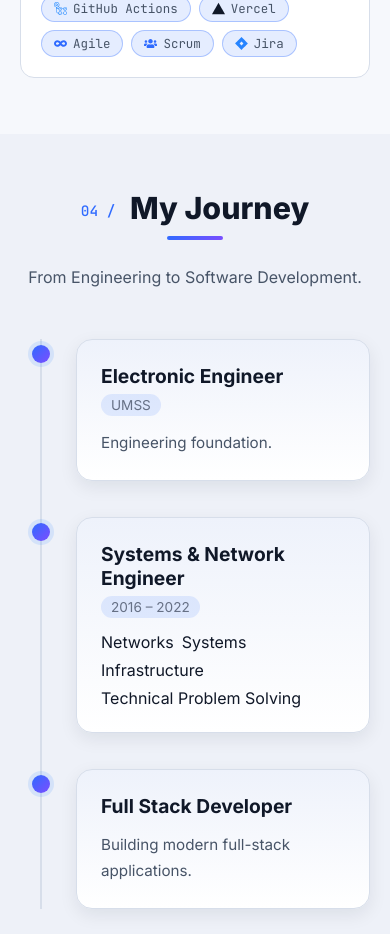
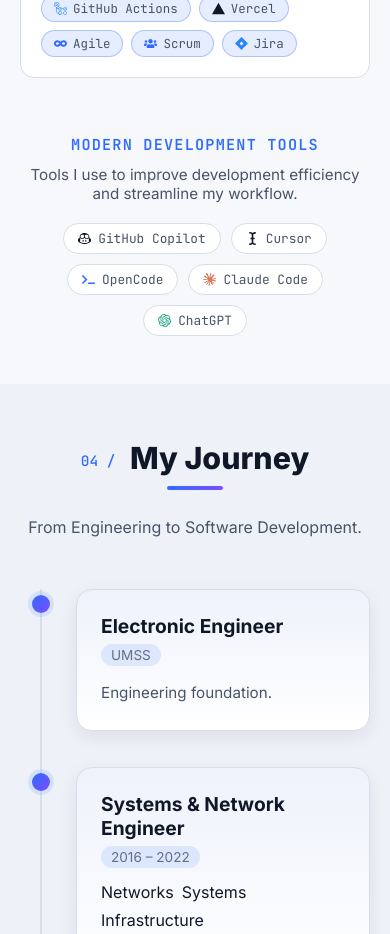
Before and after one commit to AlexandroCamacho1000/alejandrocamachodev, a React (Vite) app: page / in a window 390 px wide. Shown: the part 6060-6994 px from the top of the page. Built offline with nearby package versions, Linux system fonts and the light colour scheme.

Commit message:
add Modern Development Tools strip below Technical Stack

```diff
--- a/src/App.jsx
+++ b/src/App.jsx
@@ -6,6 +6,7 @@
 import Projects from "./components/Projects/Projects";
 import EngineeringBackground from "./components/EngineeringBackground/EngineeringBackground";
 import Skills from "./components/Skills/Skills";
+import DevTools from "./components/DevTools/DevTools";
 import MyJourney from "./components/MyJourney/MyJourney";
 import Education from "./components/Education/Education";
 import Contact from "./components/Contact/Contact";
@@ -24,6 +25,7 @@
       <Projects />
       <EngineeringBackground />
       <Skills />
+      <DevTools />
       <MyJourney />
       <Education />
       <Contact />
--- /dev/null
+++ b/src/components/DevTools/DevTools.css
@@ -0,0 +1,82 @@
+.devtools {
+  background: var(--bg-primary);
+  padding: 0 24px 64px;
+}
+
+.devtools-inner {
+  max-width: 900px;
+  margin: 0 auto;
+  text-align: center;
+}
+
+.devtools-title {
+  font-family: var(--font-mono);
+  font-size: 0.95rem;
+  font-weight: 600;
+  letter-spacing: 0.08em;
+  text-transform: uppercase;
+  color: var(--accent);
+  margin-bottom: 10px;
+}
+
+.devtools-subtitle {
+  color: var(--text-secondary);
+  font-size: 0.95rem;
+  margin-bottom: 26px;
+}
+
+.devtools-list {
+  display: flex;
+  flex-wrap: wrap;
+  justify-content: center;
+  gap: 10px;
+  list-style: none;
+  margin: 0;
+  padding: 0;
+}
+
+.devtools-item {
+  display: inline-flex;
+  align-items: center;
+  gap: 7px;
+  font-family: var(--font-mono);
+  font-size: 0.8rem;
+  color: var(--text-secondary);
+  background: var(--bg-card);
+  border: 1px solid var(--border);
+  border-radius: 999px;
+  padding: 6px 14px;
+  transition: var(--transition);
+}
+
+.devtools-item:hover {
+  border-color: color-mix(in srgb, var(--accent) 45%, transparent);
+  color: var(--text-primary);
+  transform: translateY(-2px);
+}
+
+.devtools-item-icon {
+  display: inline-flex;
+  font-size: 13px;
+  line-height: 1;
+}
+
+@media (max-width: 600px) {
+  .devtools {
+    padding-bottom: 48px;
+  }
+
+  .devtools-subtitle {
+    margin-bottom: 20px;
+  }
+}
+
+@media (prefers-reduced-motion: reduce) {
+  .devtools-item {
+    transition: none;
+  }
+
+  .devtools-item:hover {
+    transform: none;
+  }
+}
--- /dev/null
+++ b/src/components/DevTools/DevTools.jsx
@@ -0,0 +1,46 @@
+import './DevTools.css';
+import { SiClaude, SiGithubcopilot, SiOpenai } from 'react-icons/si';
+import { FaICursor, FaTerminal } from 'react-icons/fa';
+import { useLanguage } from '../../i18n/useLanguage';
+import { useReveal } from '../../hooks/useReveal';
+
+const TOOL_ICONS = {
+  'GitHub Copilot': { Icon: SiGithubcopilot, color: 'var(--text-primary)' },
+  Cursor: { Icon: FaICursor, color: 'var(--text-primary)' },
+  OpenCode: { Icon: FaTerminal, color: 'var(--accent)' },
+  'Claude Code': { Icon: SiClaude, color: '#D97757' },
+  ChatGPT: { Icon: SiOpenai, color: '#10A37F' },
+};
+
+function DevTools() {
+  const { t } = useLanguage();
+  const ref = useReveal();
+  const items = t('tools.items');
+
+  return (
+    <section className="devtools" id="devtools">
+      <div className="devtools-inner" ref={ref}>
+        <h2 className="devtools-title">{t('tools.title')}</h2>
+        <p className="devtools-subtitle">{t('tools.subtitle')}</p>
+
+        <ul className="devtools-list">
+          {items.map((item) => {
+            const meta = TOOL_ICONS[item];
+            return (
+              <li className="devtools-item" key={item}>
+                {meta && (
+                  <span className="devtools-item-icon" style={{ color: meta.color }}>
+                    <meta.Icon />
+                  </span>
+                )}
+                {item}
+              </li>
+            );
+          })}
+        </ul>
+      </div>
+    </section>
+  );
+}
+
+export default DevTools;
--- a/src/i18n/translations.js
+++ b/src/i18n/translations.js
@@ -121,6 +121,11 @@
           items: ["Git", "GitHub", "Docker", "GitHub Actions", "Vercel", "Agile", "Scrum", "Jira"],
         },
       ],
+    },
+    tools: {
+      title: "Modern Development Tools",
+      subtitle: "Tools I use to improve development efficiency and streamline my workflow.",
+      items: ["GitHub Copilot", "Cursor", "OpenCode", "Claude Code", "ChatGPT"],
     },
     journey: {
       title: "My Journey",
@@ -296,6 +301,11 @@
         },
       ],
     },
+    tools: {
+      title: "Herramientas de Desarrollo Modernas",
+      subtitle: "Herramientas que uso para mejorar mi eficiencia y agilizar mi flujo de trabajo.",
+      items: ["GitHub Copilot", "Cursor", "OpenCode", "Claude Code", "ChatGPT"],
+    },
     journey: {
       title: "Mi Trayectoria",
       subtitle: "De la Ingeniería al Desarrollo de Software.",
```
